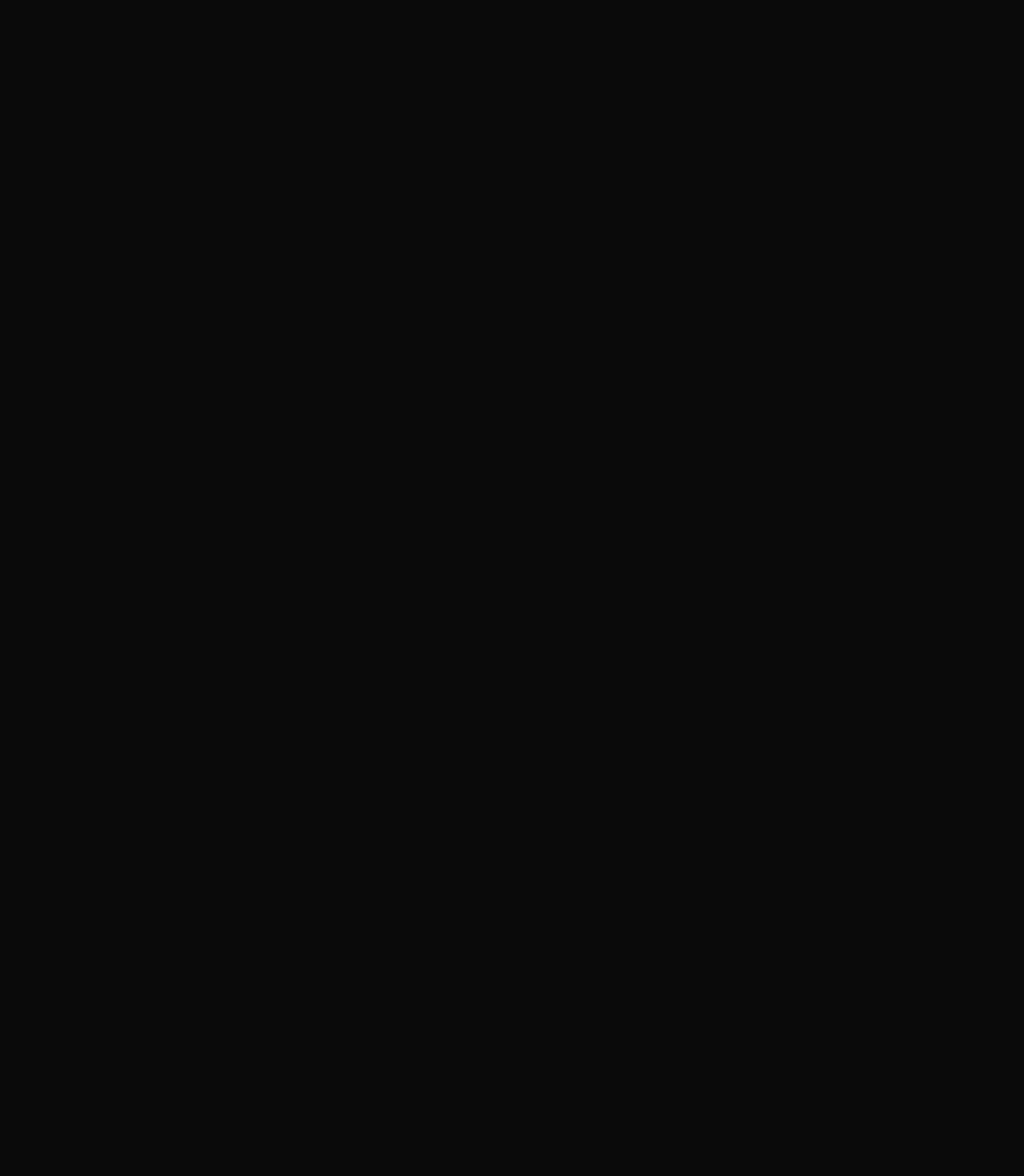
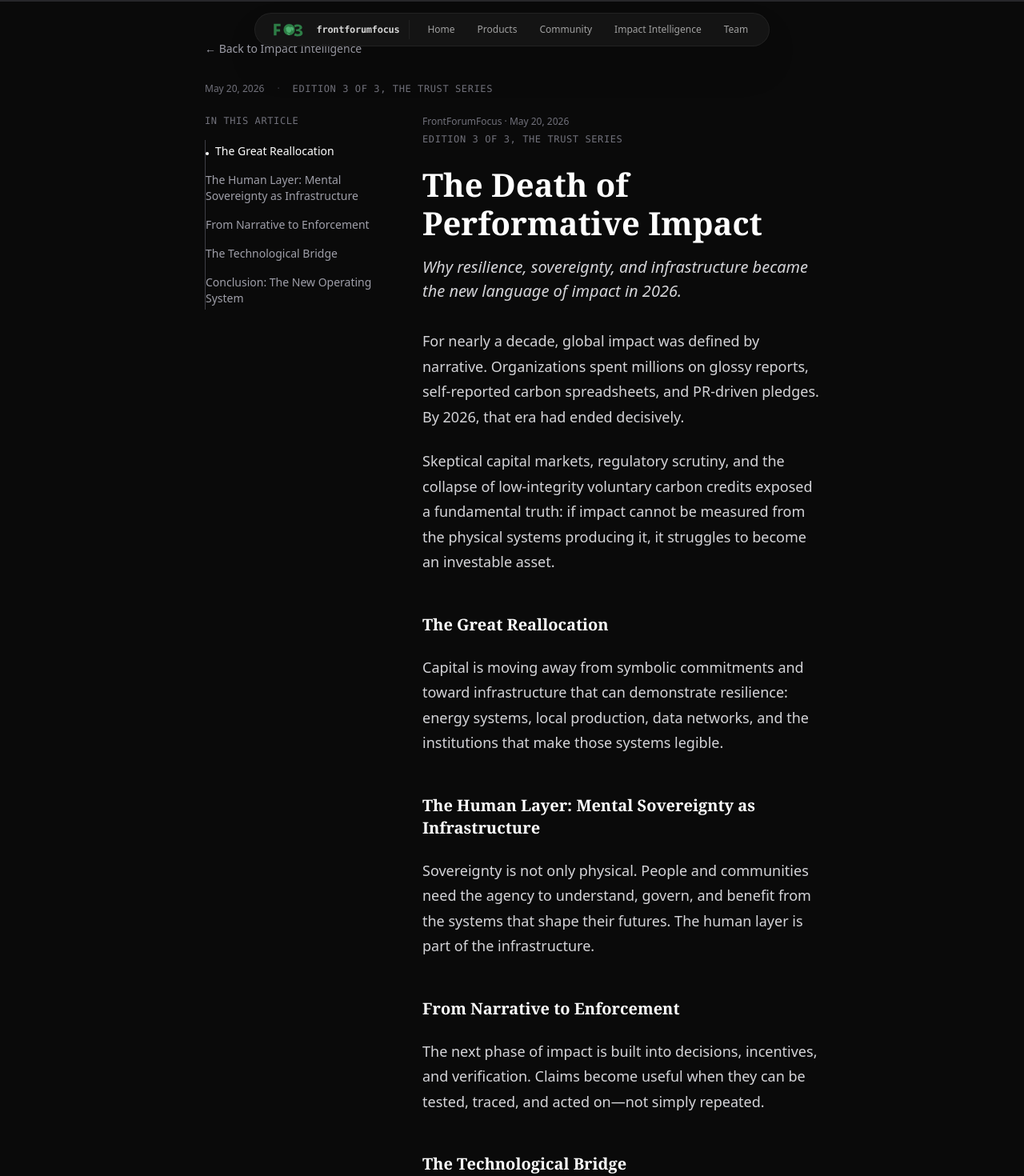
Before and after one commit to palontologist/fluffy-octo-broccoli, a Next.js app: page /impact-intelligence/articles/death-of-performative-impact in a window 1280 px wide. Before the commit this address had no page. Shown: the top 1470 px of the page at 80% size. Before the commit the page ends 800 px from the top, so only its background shows below. Built offline with nearby package versions, Linux system fonts and the light colour scheme.

Commit message:
Add Article 3: "The Death of Performative Impact" with content and update articles list

```diff
--- /dev/null
+++ b/app/components/articles/Article3.tsx
@@ -0,0 +1,57 @@
+export function Article3() {
+  return (
+    <article className="border-b border-zinc-800 pb-16">
+      <header>
+        <p className="font-sans article-tiny text-zinc-500">FrontForumFocus · May 20, 2026</p>
+        <p className="font-mono mt-1 article-tiny uppercase tracking-wider text-zinc-500">
+          Edition 3 of 3, The Trust Series
+        </p>
+        <h1 className="font-serif mt-6 article-title font-semibold text-white">
+          The Death of Performative Impact
+        </h1>
+        <p className="font-sans mt-4 article-subtitle text-zinc-300 italic">
+          Why resilience, sovereignty, and infrastructure became the new language of impact in 2026.
+        </p>
+      </header>
+
+      <div className="mt-8 font-sans text-zinc-300 leading-relaxed space-y-6 article-body">
+        <p>
+          For nearly a decade, global impact was defined by narrative. Organizations spent millions on glossy reports, self-reported carbon spreadsheets, and PR-driven pledges. By 2026, that era had ended decisively.
+        </p>
+        <p>
+          Skeptical capital markets, regulatory scrutiny, and the collapse of low-integrity voluntary carbon credits exposed a fundamental truth: if impact cannot be measured from the physical systems producing it, it struggles to become an investable asset.
+        </p>
+        <h2 className="font-serif text-xl font-semibold text-white pt-6">
+          The Great Reallocation
+        </h2>
+        <p>
+          Capital is moving away from symbolic commitments and toward infrastructure that can demonstrate resilience: energy systems, local production, data networks, and the institutions that make those systems legible.
+        </p>
+        <h2 className="font-serif text-xl font-semibold text-white pt-6">
+          The Human Layer: Mental Sovereignty as Infrastructure
+        </h2>
+        <p>
+          Sovereignty is not only physical. People and communities need the agency to understand, govern, and benefit from the systems that shape their futures. The human layer is part of the infrastructure.
+        </p>
+        <h2 className="font-serif text-xl font-semibold text-white pt-6">
+          From Narrative to Enforcement
+        </h2>
+        <p>
+          The next phase of impact is built into decisions, incentives, and verification. Claims become useful when they can be tested, traced, and acted on—not simply repeated.
+        </p>
+        <h2 className="font-serif text-xl font-semibold text-white pt-6">
+          The Technological Bridge
+        </h2>
+        <p>
+          Agentic systems, edge intelligence, and continuous measurement are connecting tools to operating systems. They make physical outcomes visible enough to coordinate capital and accountability.
+        </p>
+        <h2 className="font-serif text-xl font-semibold text-white pt-6">
+          Conclusion: The New Operating System
+        </h2>
+        <p>
+          Impact has ceased to be an external disclosure document. It is being absorbed into the architecture of energy, compute, and physical infrastructure. The organizations that lead will not only tell a better story; they will build systems that make the story provable.
+        </p>
+      </div>
+    </article>
+  );
+}
--- a/app/data/articles.ts
+++ b/app/data/articles.ts
@@ -19,6 +19,16 @@
     excerpt:
       "We used to think of brand-building as a straight path: tell the story, sell the promise, collect the growth. That line is bending. In a world where new products appear hourly, the scarce resource isn't attention anymore—it's belief and trust.",
   },
+  {
+    slug: "death-of-performative-impact",
+    title: "The Death of Performative Impact",
+    subtitle: "Why resilience, sovereignty, and infrastructure became the new language of impact in 2026.",
+    date: "May 20, 2026",
+    series: "Edition 3 of 3, The Trust Series",
+    authors: "FrontForumFocus",
+    excerpt:
+      "Impact is moving from narrative and disclosure into the operating systems of energy, compute, people, and physical infrastructure.",
+  },
 ] as const;
 
 export type ArticleSlug = (typeof articles)[number]["slug"];
--- a/app/impact-intelligence/articles/[slug]/page.tsx
+++ b/app/impact-intelligence/articles/[slug]/page.tsx
@@ -3,17 +3,13 @@
 import Link from "next/link";
 import { Article1 } from "@/app/components/articles/Article1";
 import { Article2 } from "@/app/components/articles/Article2";
+import { Article3 } from "@/app/components/articles/Article3";
 import { ArticleLayout } from "@/app/components/ArticleLayout";
-import { calculateReadingTime, formatReadingTime } from "@/app/components/ReadingTime";
 
 const articleComponents: Record<ArticleSlug, React.ComponentType> = {
   "rise-of-impact-investment": Article1,
   "where-will-trust-be-built-2030": Article2,
-};
-
-const articleContent: Record<ArticleSlug, string> = {
-  "rise-of-impact-investment": "Article content...",
-  "where-will-trust-be-built-2030": "Article content...",
+  "death-of-performative-impact": Article3,
 };
 
 export function generateStaticParams() {
--- a/app/impact-intelligence/page.tsx
+++ b/app/impact-intelligence/page.tsx
@@ -44,7 +44,7 @@
                 : "text-neutral-400 hover:text-white"
             }`}
           >
-            Part II: dMRV &amp; Sovereign Data
+            Part II: Trust &amp; Transparency
           </button>
           <button
             onClick={() => setActiveEdition("part1")}
@@ -54,7 +54,7 @@
                 : "text-neutral-400 hover:text-white"
             }`}
           >
-            Part I: The Great Reallocation
+            Part I: The Rise of Impact Investment
           </button>
         </div>
 
@@ -105,15 +105,23 @@
               </div>
 
               <div className="pt-4 border-t border-neutral-800 flex flex-wrap items-center justify-between gap-4">
+                <div className="flex flex-wrap items-center gap-4">
+                  <Link
+                    href="/impact-intelligence/articles/death-of-performative-impact"
+                    className="px-5 py-2.5 rounded-xl bg-emerald-500 hover:bg-emerald-400 text-neutral-950 font-semibold text-xs transition-colors"
+                  >
+                    Read the full article →
+                  </Link>
                   <a
                     href="https://www.linkedin.com/pulse/death-performative-impact-frontforumfocus-wgbsf/"
                     target="_blank"
                     rel="noopener noreferrer"
-                  className="px-5 py-2.5 rounded-xl bg-emerald-500 hover:bg-emerald-400 text-neutral-950 font-semibold text-xs transition-colors"
+                    className="text-xs font-mono text-emerald-400 hover:underline"
                   >
-                  Read &amp; Discuss on LinkedIn ↗
+                    Discuss on LinkedIn ↗
                   </a>
-                <span className="text-xs font-mono text-neutral-500">Edition 3 of 3 • Series Complete</span>
+                </div>
+                <span className="text-xs font-mono text-neutral-500">May 20, 2026 • Series Complete</span>
               </div>
             </div>
           )}
@@ -123,42 +131,36 @@
               <div className="space-y-2 border-b border-neutral-800 pb-6">
                 <div className="flex items-center justify-between text-xs font-mono text-teal-400 uppercase tracking-wider">
                   <span>Impact Intelligence • Part II</span>
-                  <span>Technical &amp; Data Layer</span>
+                  <span>The Trust Series</span>
                 </div>
                 <h2 className="text-3xl sm:text-4xl font-serif text-white font-normal pt-2">
-                  dMRV &amp; The Sovereign Data Layer
+                  Where will trust actually be built in 2030 and who gets to shape it?
                 </h2>
                 <p className="text-sm sm:text-base text-neutral-400 italic">
-                  How on-device AI and edge IoT replace manual ESG consulting bottlenecks.
+                  Edition 2 of our trust series.
                 </p>
               </div>
 
               <div className="space-y-6 text-sm sm:text-base text-neutral-300 leading-relaxed font-light">
                 <p>
-                  The bottleneck in climate finance has never been capital deployment alone; it has been the verification gap. When a solar mini-grid generates 100 MWh in rural Kenya, verifying that generation for international carbon buyers historically required an auditor on an airplane with a clipboard months after the fact.
+                  We used to think of brand-building as a straight path: tell the story, sell the promise, collect the growth. That line is bending.
                 </p>
                 <p>
-                  Part II explores how edge intelligence transforms this dynamic. By running micro-models (LiteRT / sub-3B micro-LLMs) directly on smart inverters and field mobile devices, telemetry is validated at the edge before syncing to cloud registries.
+                  In a world where new products appear hourly and distribution is almost infinite, the scarce resource is not attention anymore—it is belief and trust. Both are earned inside communities that can see the work, test the claims, and talk to each other while they do it.
                 </p>
-
-                <div className="p-5 rounded-xl border border-neutral-800 bg-neutral-950/60 font-mono text-xs text-neutral-300 space-y-2">
-                  <div className="text-emerald-400">// The dMRV Pipeline Architecture</div>
-                  <div>[Solar Inverter / Microgrid] → (Modbus RS485) → [Greta Engine] → (UN SDG Mapping) → [Audit-Ready Registry API]</div>
-                </div>
-
                 <p>
-                  The result is zero-latency verification and carbon credits that trade at a 2x–5x premium because their provenance is unassailable.
+                  This edition explores how online communities, physical gatherings, transparent processes, and shared practice are becoming the architecture of trust.
                 </p>
               </div>
 
               <div className="pt-4 border-t border-neutral-800 flex items-center justify-between">
-                <button
-                  onClick={() => setActiveEdition("final")}
+                <Link
+                  href="/impact-intelligence/articles/where-will-trust-be-built-2030"
                   className="text-xs font-mono text-emerald-400 hover:underline"
                 >
-                  Next: Read Final Edition →
-                </button>
-                <span className="text-xs font-mono text-neutral-500">Edition 2 of 3</span>
+                  Read the full Part II article →
+                </Link>
+                <span className="text-xs font-mono text-neutral-500">Feb 18, 2026</span>
               </div>
             </div>
           )}
@@ -168,36 +170,36 @@
               <div className="space-y-2 border-b border-neutral-800 pb-6">
                 <div className="flex items-center justify-between text-xs font-mono text-cyan-400 uppercase tracking-wider">
                   <span>Impact Intelligence • Part I</span>
-                  <span>Macroeconomic Shift</span>
+                  <span>The Trust Series</span>
                 </div>
                 <h2 className="text-3xl sm:text-4xl font-serif text-white font-normal pt-2">
-                  The Great Reallocation
+                  The Rise of Impact Investment: What Does Trust Really Mean?
                 </h2>
                 <p className="text-sm sm:text-base text-neutral-400 italic">
-                  Capital moving from corporate pledges to physical energy and sovereign capabilities.
+                  Welcome to the new era of Impact. We&apos;ve opened the door and guess what? Proof&apos;s inside.
                 </p>
               </div>
 
               <div className="space-y-6 text-sm sm:text-base text-neutral-300 leading-relaxed font-light">
                 <p>
-                  In the opening installment of Impact Intelligence, we examined the macro capital rotation. The era of low interest rates permitted companies to spend heavily on symbolic CSR. But as capital costs rose and climate events accelerated, institutional LPs demanded tangible, cash-flow-generative infrastructure.
+                  This is the first edition of our limited 3-part series exploring the changing role of trust in the impact economy.
                 </p>
                 <p>
-                  Clean energy, decentralized microgrids, local manufacturing, and verifiable data infrastructure became the core recipients of global blended finance.
+                  The central premise is that a mere statement of purpose is no longer sufficient to drive results; verifiability has emerged as the definitive differentiator.
                 </p>
                 <p>
-                  Part I sets the foundation: impact is not an expense line item; it is the most lucrative operational infrastructure of the next century.
+                  Impact, when measurable, becomes strategic. Trust, when verifiable, becomes investable.
                 </p>
               </div>
 
               <div className="pt-4 border-t border-neutral-800 flex items-center justify-between">
-                <button
-                  onClick={() => setActiveEdition("part2")}
+                <Link
+                  href="/impact-intelligence/articles/rise-of-impact-investment"
                   className="text-xs font-mono text-emerald-400 hover:underline"
                 >
-                  Next: Read Part II →
-                </button>
-                <span className="text-xs font-mono text-neutral-500">Edition 1 of 3</span>
+                  Read the full Part I article →
+                </Link>
+                <span className="text-xs font-mono text-neutral-500">Aug 02, 2025</span>
               </div>
             </div>
           )}
```
Lines whose indentation alone changed are shown as unchanged.
